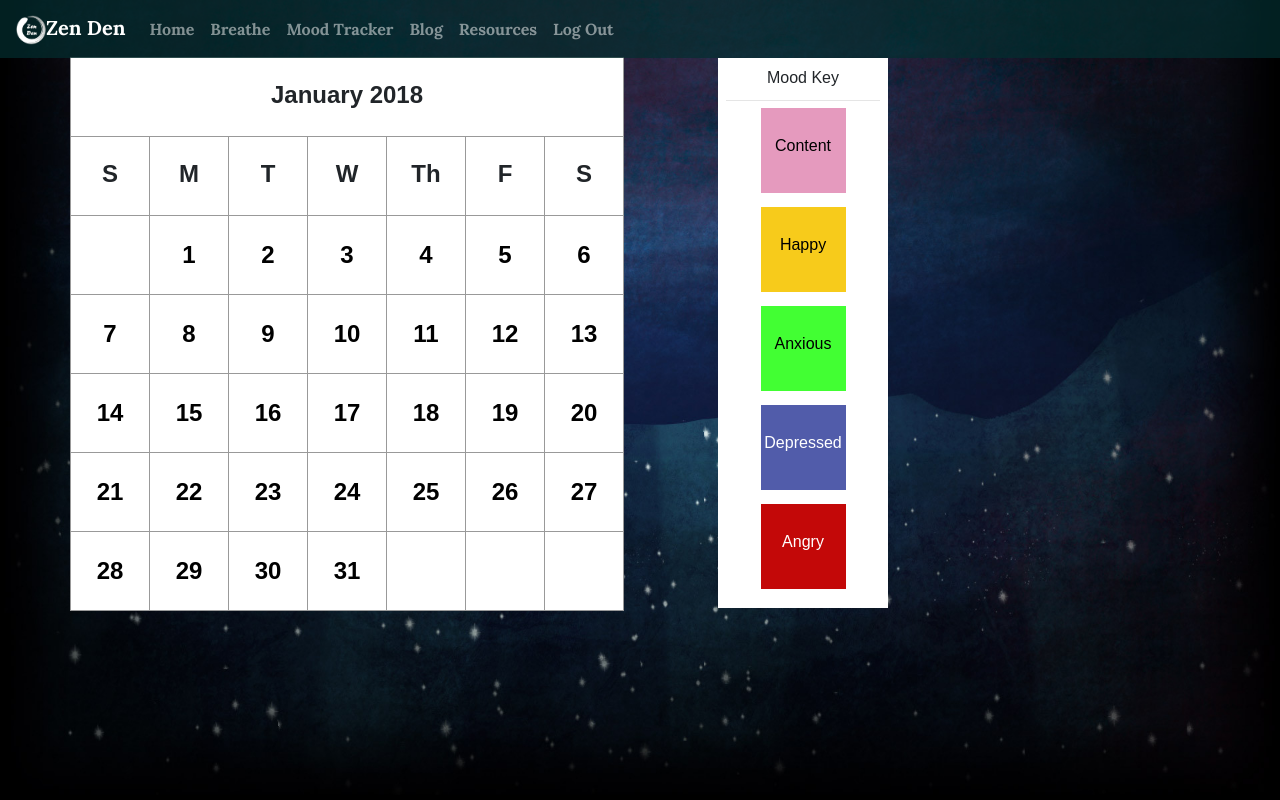
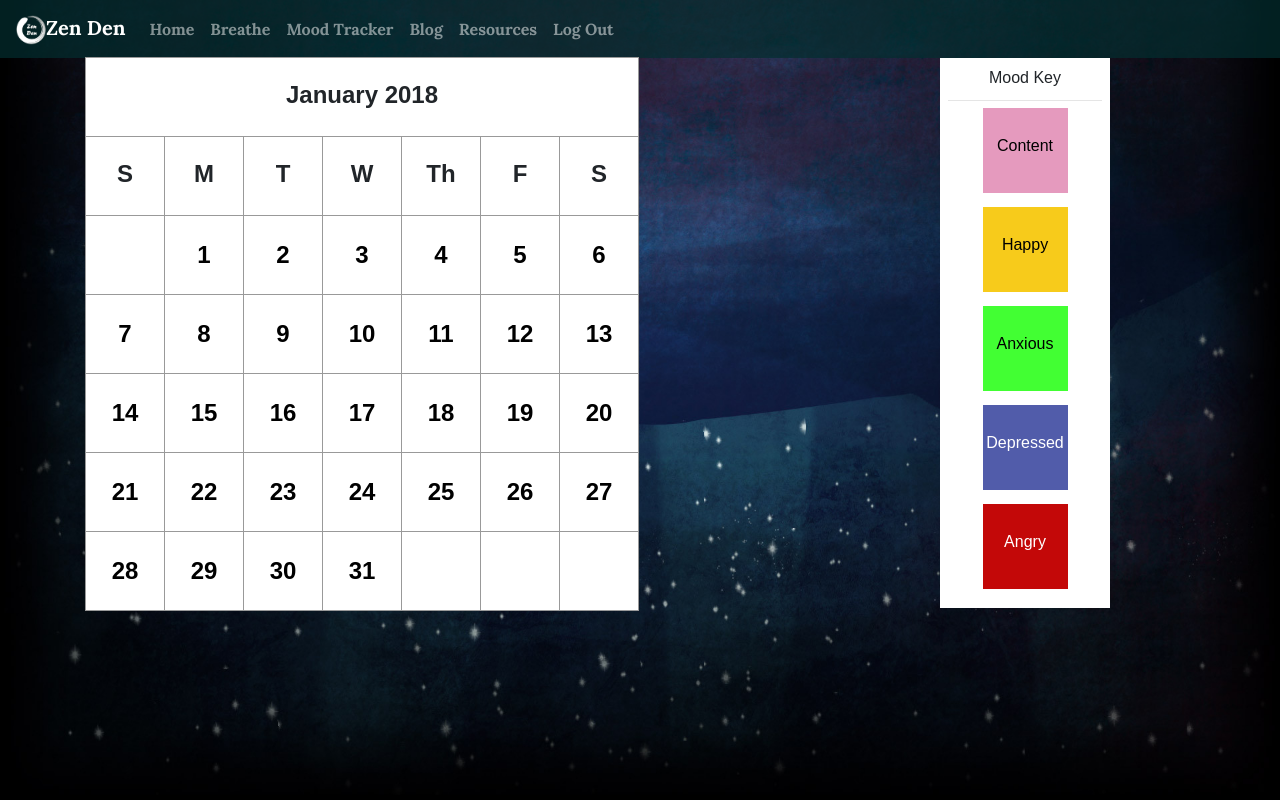
Before and after one commit to drdito/Zen-Den, a React (Create React App) app in the folder client/: page /moodtracker in a window 1280 px wide. Built offline with nearby package versions, Linux system fonts and the light colour scheme; a web font is replaced by a local one.

Commit message:
Changed the position of the div containers on MoodTracker.js

```diff
--- a/client/src/components/Containers/MoodTracker/MoodTracker.js
+++ b/client/src/components/Containers/MoodTracker/MoodTracker.js
@@ -16,13 +16,17 @@ const MoodTracker = () => (
     </Row>
     <Container>
       <Row>
+        <Col size="lg-8">
         <div>
           <Calendar />
         </div>
+        </Col>
         <Col size="lg-1"/>
+        <Col size="lg-3">
         <div>
           <MoodTrackerKey />
         </div>
+        </Col>
       </Row>
     </Container>
   </div>
```
